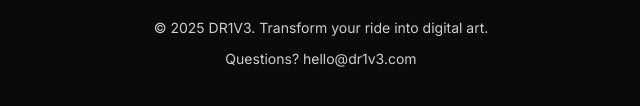
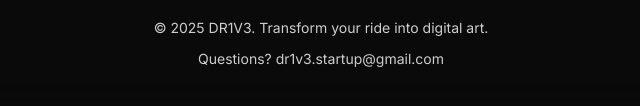
Before and after one commit to BiznesMorda/DR1V3_startup, a plain HTML site: page index.html in a window 1280 px wide. Shown: the part 4448-4554 px from the top of the page, 319-959 px from the left. Drawn offline with Linux system fonts and the light colour scheme.

Commit message:
Update index.html

```diff
--- a/index.html
+++ b/index.html
@@ -979,7 +979,7 @@
                 </a>
             </div>
             <p>&copy; 2025 DR1V3. Transform your ride into digital art.</p>
-            <p>Questions? hello@dr1v3.com</p>
+            <p>Questions? dr1v3.startup@gmail.com</p>
         </div>
     </footer>
 
```
